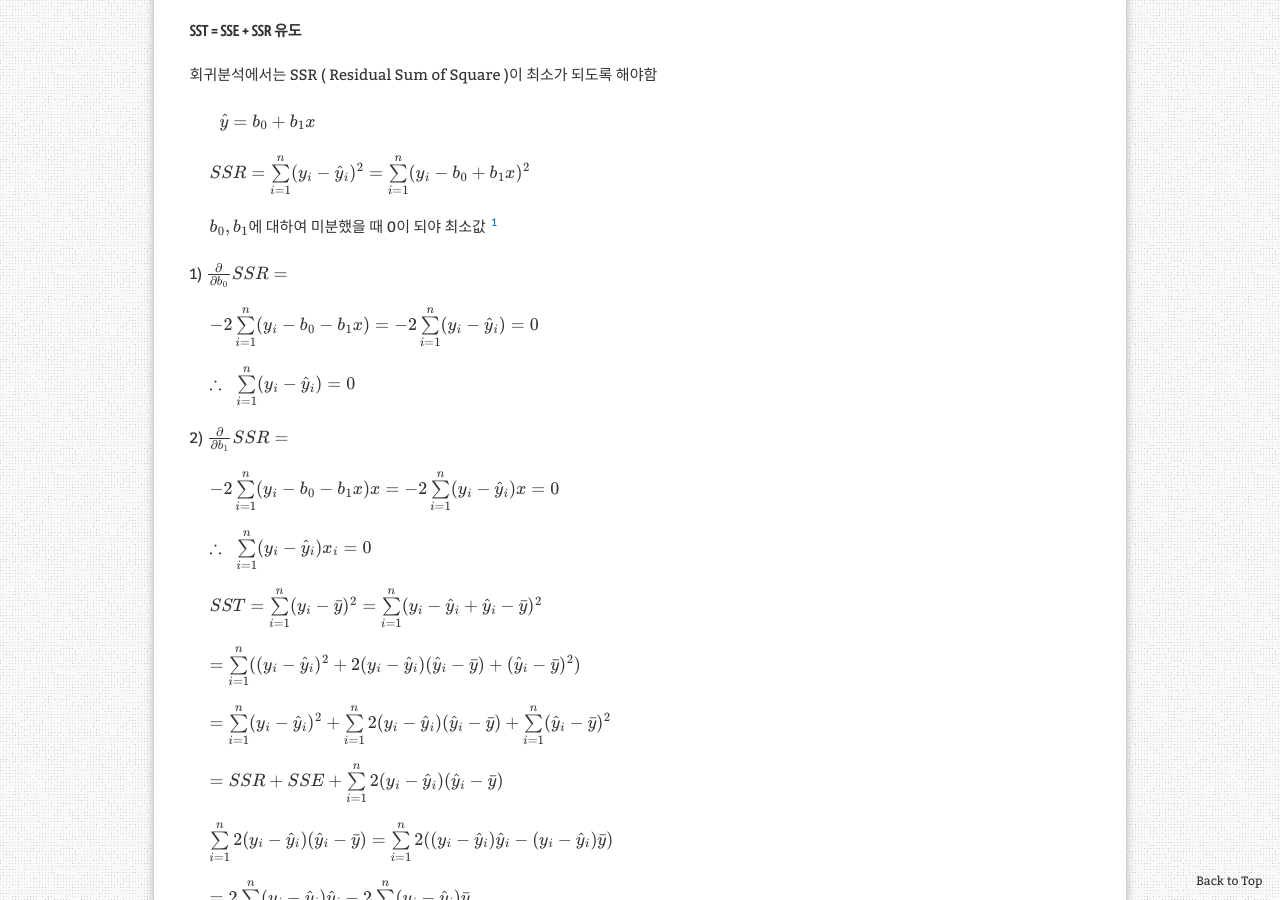
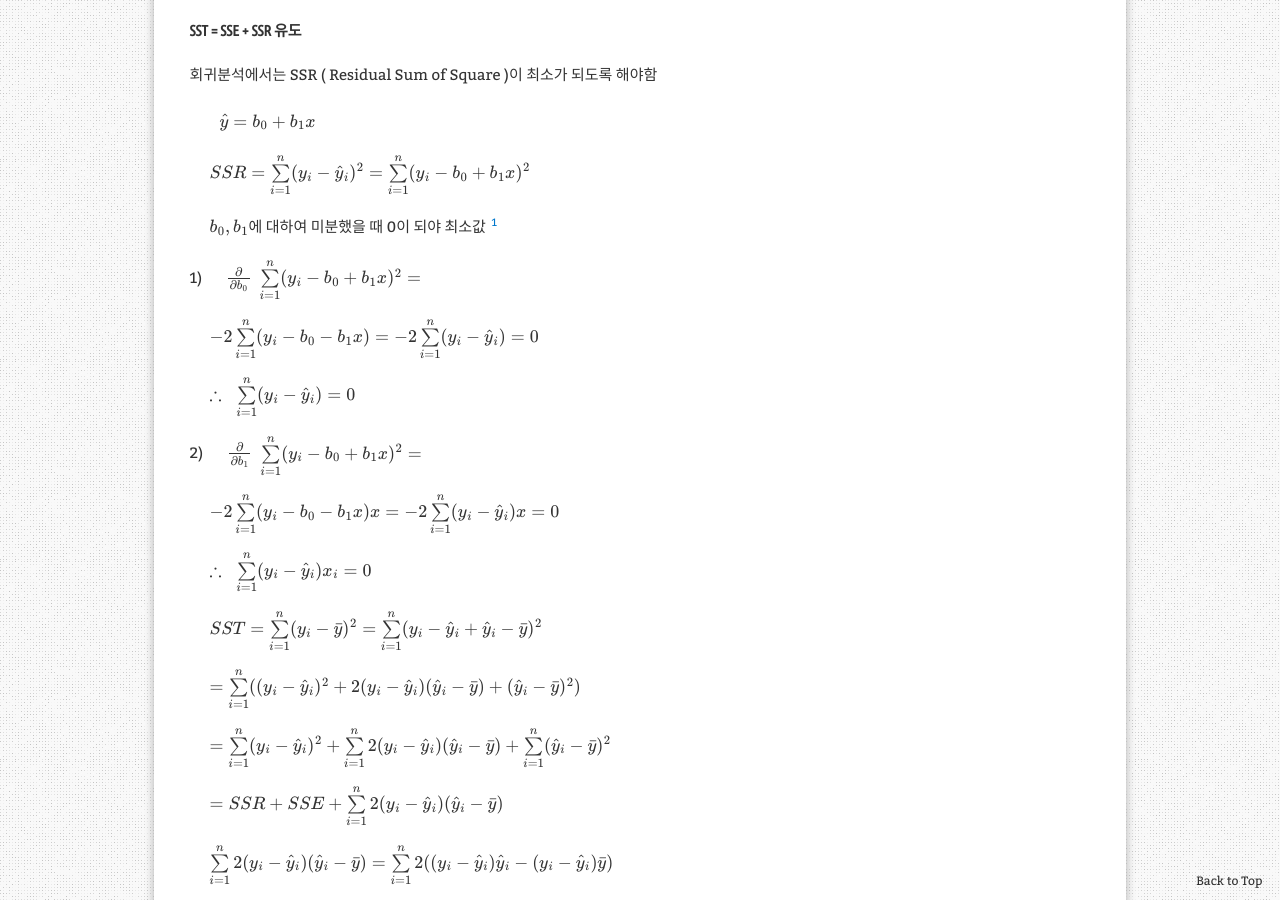
Before and after one commit to aristohyun/aristohyun.github.io, a Jekyll site: the page built from _posts/2021-06-25-Linear-Regression.md, in a window 1280 px wide and 900 px high, scrolled down 2439 px. Built offline with Jekyll 4.4.1, drawn with Linux system fonts in a browser that asks for light colours; formulas are drawn with MathJax 3; comment, search, counter and statistics services are not loaded.

Commit message:
Update 2021-06-25-Linear-Regression.md

```diff
--- a/_posts/2021-06-25-Linear-Regression.md
+++ b/_posts/2021-06-25-Linear-Regression.md
@@ -77,13 +77,13 @@ $ \;\;\;\; SSR = \sum\limits_ {i=1}^{n}(y_ i - \hat{y}_ i)^2 = \sum\limits_ {i=1
 
 $ \;\;\;\; b_ 0, b_ 1 $에 대하여 미분했을 때 0이 되야 최소값 [^1]
 
- 1) $ \frac{\partial }{\partial b_ 0} SSR = $
+ 1) $\;\;\;\; \frac{\partial }{\partial b_ 0} \; \sum\limits_ {i=1}^{n}(y_ i - b_0 + b_1 x)^2 = $
 
 $\;\;\;\; -2 \sum\limits_ {i=1}^{n} (y_ i - b_0 - b_1 x)  = -2 \sum\limits_ {i=1}^{n} (y_ i - \hat{y}_ i) = 0 $
 
 $\;\;\;\;   \therefore \;\; \sum\limits_ {i=1}^{n} (y_ i - \hat{y}_ i) = 0  $
 
- 2)  $ \frac{\partial }{\partial b_ 1} SSR = $
+ 2)  $\;\;\;\; \frac{\partial }{\partial b_ 1} \; \sum\limits_ {i=1}^{n}(y_ i - b_0 + b_1 x)^2 = $
 
 $\;\;\;\; -2 \sum\limits_ {i=1}^{n} (y_ i - b_0 - b_1 x) x  = -2 \sum\limits_ {i=1}^{n} (y_ i - \hat{y}_ i) x = 0 $
 
```
